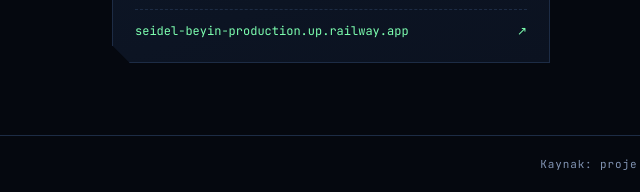
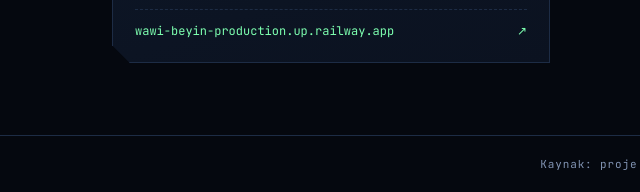
Before and after one commit to wpu-research/seidel-arge, a website: page index.html in a window 1280 px wide. Shown: the part 4571-4763 px from the top of the page, 226-866 px from the left. Drawn offline with Linux system fonts and the light colour scheme; a web font is replaced by a local one.

Commit message:
Wawi Beyin kartı yeni adrese (wawi-beyin-production)
Co-Authored-By: Claude Opus 5.5 <noreply@anthropic.com>

```diff
--- a/index.html
+++ b/index.html
@@ -226,12 +226,12 @@ footer{margin-top:72px;padding-top:20px;border-top:1px solid var(--line);display
         <p>Mixoutlet ve WawiERP'nin başlaması için şirketten istenen bilgiler ve açık sorular.</p>
         <div class="url"><i>talep-production.up.railway.app</i><span>↗</span></div>
       </a>
-      <a class="card" href="https://seidel-beyin-production.up.railway.app/" target="_blank" rel="noopener">
+      <a class="card" href="https://wawi-beyin-production.up.railway.app/" target="_blank" rel="noopener">
         <div class="shot"><img src="shots/beyin.jpg" alt="" loading="lazy" width="640" height="400"></div>
         <div class="top"><span>Hafıza</span><span class="live">Yayında</span></div>
         <h3>Wawi Beyin</h3>
         <p>Şirketin ikinci beyni: Mixo, DigiBank ve WawiERP'nin bilgi grafiği, kararları ve son işleri tek ekranda. Her düğüm kaynağını gösterir; her gece yenilenir.</p>
-        <div class="url"><i>seidel-beyin-production.up.railway.app</i><span>↗</span></div>
+        <div class="url"><i>wawi-beyin-production.up.railway.app</i><span>↗</span></div>
       </a>
     </div>
   </section>
```
